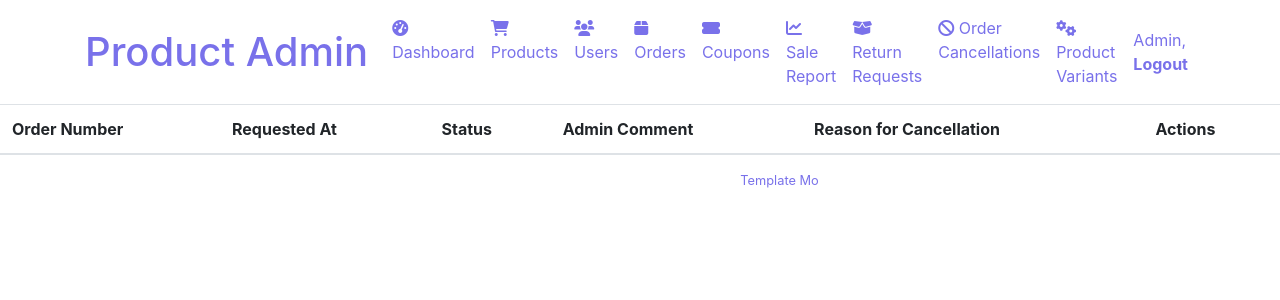
After one commit to SanaHameed92/E-commerce-website, a Django app: page /Wallet/admin/review-cancellation-requests/ in a window 1280 px wide. The commit adds this page. Shown: the top 300 px of the page. Run offline with Django 3.2, Linux system fonts and the light colour scheme; a user stored in the database is signed in; data comes from the database, SQL or seed files in the repository; both versions use the stored data as it was after the commit; lists and menus that the app fills with data are empty; some libraries are stand-ins or nearby versions.

Commit message:
Order request form

```diff
--- a/e-commerce/ecomm/templates/admin_base.html
+++ b/e-commerce/ecomm/templates/admin_base.html
@@ -75,6 +75,12 @@
                                 Return Requests
                             </a>
                         </li>
+                        <li class="nav-item {% if request.path == '/admin/order-cancellations/' %}active{% endif %}">
+                            <a class="nav-link" href="{% url 'review_cancellation_requests' %}">
+                                <i class="fas fa-ban"></i> <!-- Icon for Order Cancellation -->
+                                Order Cancellations
+                            </a>
+                        </li>
                         <li class="nav-item {% if request.path == '/products/variants/' %}active{% endif %}">
                             <a class="nav-link" href="{% url 'product_page:list_product_variants' %}">
                                 <i class="fas fa-cogs"></i> <!-- Icon for Product Variants -->
--- /dev/null
+++ b/e-commerce/ecomm/templates/admin_side/review_cancellation_requests.html
@@ -0,0 +1,44 @@
+{% extends "admin_base.html" %}
+
+{% block content %}
+
+
+<table class="table">
+    <thead>
+        <tr>
+            <th>Order Number</th>
+            <th>Requested At</th>
+            <th>Status</th>
+            <th>Admin Comment</th>
+            <th>Reason for Cancellation</th>
+            <th>Actions</th>
+        </tr>
+    </thead>
+    <tbody>
+        {% for request in requests %}
+        <tr>
+            <td>{{ request.order.order_number }}</td>
+            <td>{{ request.requested_at|date:"Y-m-d H:i" }}</td>
+            <td>{{ request.status }}</td>
+            <td>{{ request.admin_comment }}</td>
+            <td>{{ request.reason }}</td>
+            <td>
+                <a href="{% url 'process_cancellation_request' request_id=request.id action='approve' %}" class="btn btn-success">Approve</a>
+                <a href="{% url 'process_cancellation_request' request_id=request.id action='reject' %}" class="btn btn-danger">Reject</a>
+            </td>
+        </tr>
+        {% endfor %}
+    </tbody>
+</table>
+<div class="container">
+    {% if request.session.cancellation_details %}
+        <h3>Cancellation Request Details</h3>
+        <p><strong>Order Number:</strong> {{ request.session.cancellation_details.order_number }}</p>
+        <p><strong>Requested At:</strong> {{ request.session.cancellation_details.requested_at }}</p>
+        <p><strong>Status:</strong> {{ request.session.cancellation_details.status }}</p>
+        <p><strong>Admin Comment:</strong> {{ request.session.cancellation_details.admin_comment }}</p>
+        <p><strong>Reason for Cancellation:</strong> {{ request.session.cancellation_details.reason }}</p>
+    {% endif %}
+</div>
+
+{% endblock %}
--- a/e-commerce/ecomm/wallet/urls.py
+++ b/e-commerce/ecomm/wallet/urls.py
@@ -8,4 +8,9 @@ urlpatterns = [
     path('admin/return-request/<int:return_request_id>/confirm/', views.admin_confirm_return, name='admin_confirm_return'),
     path('admin/return-request/<int:return_request_id>/reject/', views.admin_reject_return, name='admin_reject_return'),
     path('referral/', views.referral_page, name='referral'),
+    path('order/<str:order_number>/request-cancel/', views.request_cancel_order, name='request_cancel_order'),
+    path('admin/review-cancellation-requests/', views.review_cancellation_requests, name='review_cancellation_requests'),
+    path('admin/process-cancellation-request/<int:request_id>/<str:action>/', views.process_cancellation_request, name='process_cancellation_request'),
+
+
 ]
--- a/e-commerce/ecomm/wallet/views.py
+++ b/e-commerce/ecomm/wallet/views.py
@@ -1,11 +1,12 @@
 from django.shortcuts import render
-from . models import Referral, WalletTransaction
+from . models import CancellationRequest, Referral, WalletTransaction
 from django.shortcuts import get_object_or_404, redirect
 from django.contrib import messages
 from .models import Order, ReturnRequest
 from django.db.models import F
 from django.db import transaction
 from django.contrib.auth.decorators import login_required
+from django.contrib.auth.decorators import user_passes_test
 
 # Create your views here.
 def my_wallet(request):
@@ -111,3 +112,81 @@ def referral_page(request):
         'friends': friends,
     }
     return render(request, 'user/referral.html', context)
+
+
+
+def request_cancel_order(request, order_number):
+    if request.method == 'POST':
+        reason = request.POST.get('reason')
+
+        # Fetch the order for the current user
+        order = get_object_or_404(Order, order_number=order_number, user=request.user)
+
+        if order.status != 'Cancelled' or order.status != 'Delivered':
+            # Create a cancellation request
+            cancellation_request, created = CancellationRequest.objects.get_or_create(order=order)
+            if created:
+                cancellation_request.reason = reason
+                cancellation_request.status = 'Pending'
+                cancellation_request.save()
+                messages.success(request, "Cancellation request submitted successfully. The admin will review it.")
+            else:
+                messages.info(request, "A cancellation request for this order already exists.")
+        else:
+            messages.info(request, "Order is already cancelled.")
+
+    return redirect('order_detail', order_number=order_number)
+
+
+@user_passes_test(lambda u: u.is_superuser)
+def review_cancellation_requests(request):
+    requests = CancellationRequest.objects.filter(status='Pending')
+    return render(request, 'admin_side/review_cancellation_requests.html', {'requests': requests})
+
+@user_passes_test(lambda u: u.is_superuser)
+def process_cancellation_request(request, request_id, action):
+    cancellation_request = get_object_or_404(CancellationRequest, id=request_id)
+    order = cancellation_request.order
+
+    if action == 'approve':
+        order.status = 'Cancelled'
+        cancellation_request.status ="Confirmed"
+        order.save()
+
+        # Restore product quantities
+        for item in order.items.all():
+            product = item.product
+            product.quantity += item.quantity
+            product.save()
+
+        # Process the wallet refund
+        user = order.user
+        user.wallet += order.grand_total
+        user.save()
+
+        # Log the wallet transaction
+        WalletTransaction.objects.create(
+            user=user,
+            transaction_type='Credit',
+            amount=order.grand_total,
+            description=f'Refund for cancelled order {order.order_number}'
+        )
+
+        messages.success(request, "Cancellation request approved and order cancelled.")
+    elif action == 'reject':
+        cancellation_request.status = 'Rejected'
+        messages.success(request, "Cancellation request rejected.")
+
+    cancellation_request.status = action.capitalize()
+    cancellation_request.save()
+
+    # Store details in the session to display after redirect
+    request.session['cancellation_details'] = {
+        'order_number': order.order_number,
+        'requested_at': cancellation_request.requested_at.strftime("%Y-%m-%d %H:%M"),
+        'status': cancellation_request.status,
+        'admin_comment': cancellation_request.admin_comment,
+        'reason': cancellation_request.reason,
+    }
+
+    return redirect('review_cancellation_requests')
```
Also changed, not shown: e-commerce/ecomm/User/views.py (+6 -1 lines), e-commerce/ecomm/templates/user/order_detail.html (+70 -4 lines), e-commerce/ecomm/wallet/models.py (+16 -0 lines), e-commerce/ecomm/db.sqlite3, e-commerce/ecomm/products/migrations/0186_alter_order_order_number.py (added), e-commerce/ecomm/products/migrations/0187_alter_order_order_number.py (added), e-commerce/ecomm/wallet/migrations/0010_cancellationrequest.py (added), e-commerce/ecomm/wallet/migrations/0011_alter_cancellationrequest_status.py (added).
